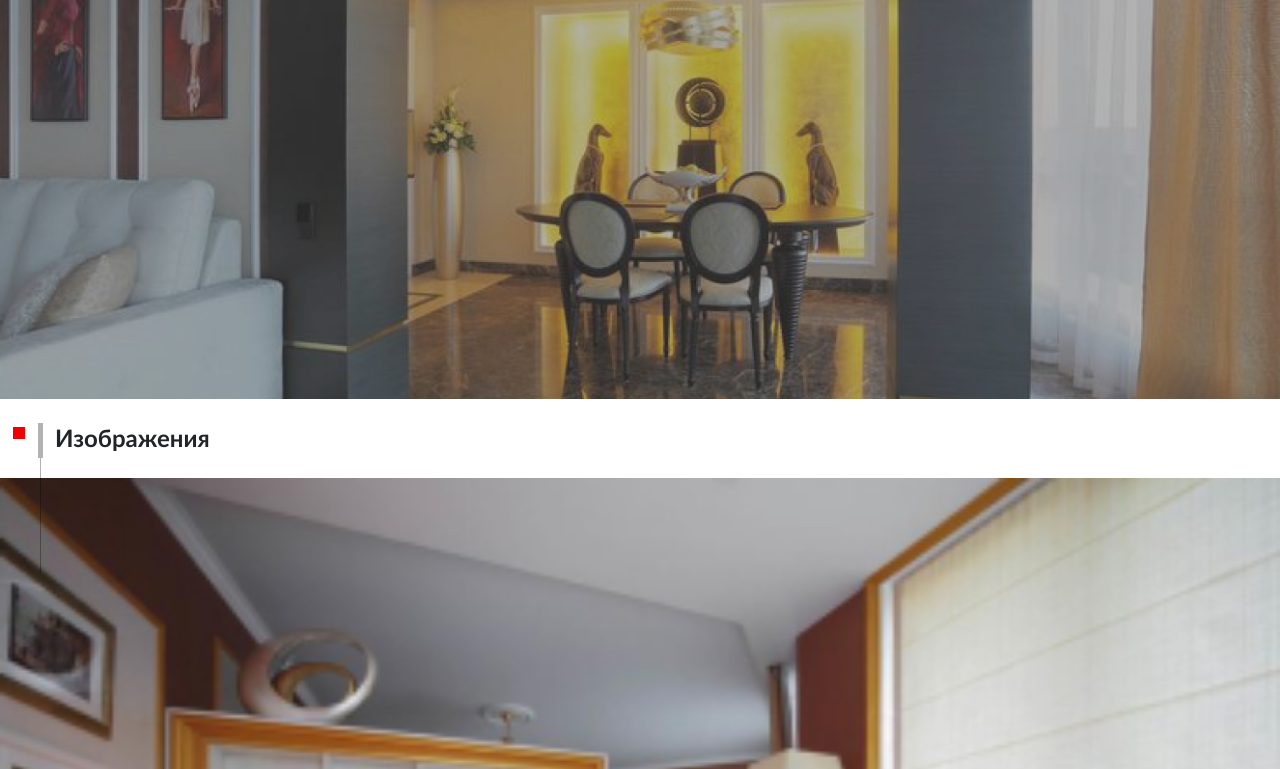
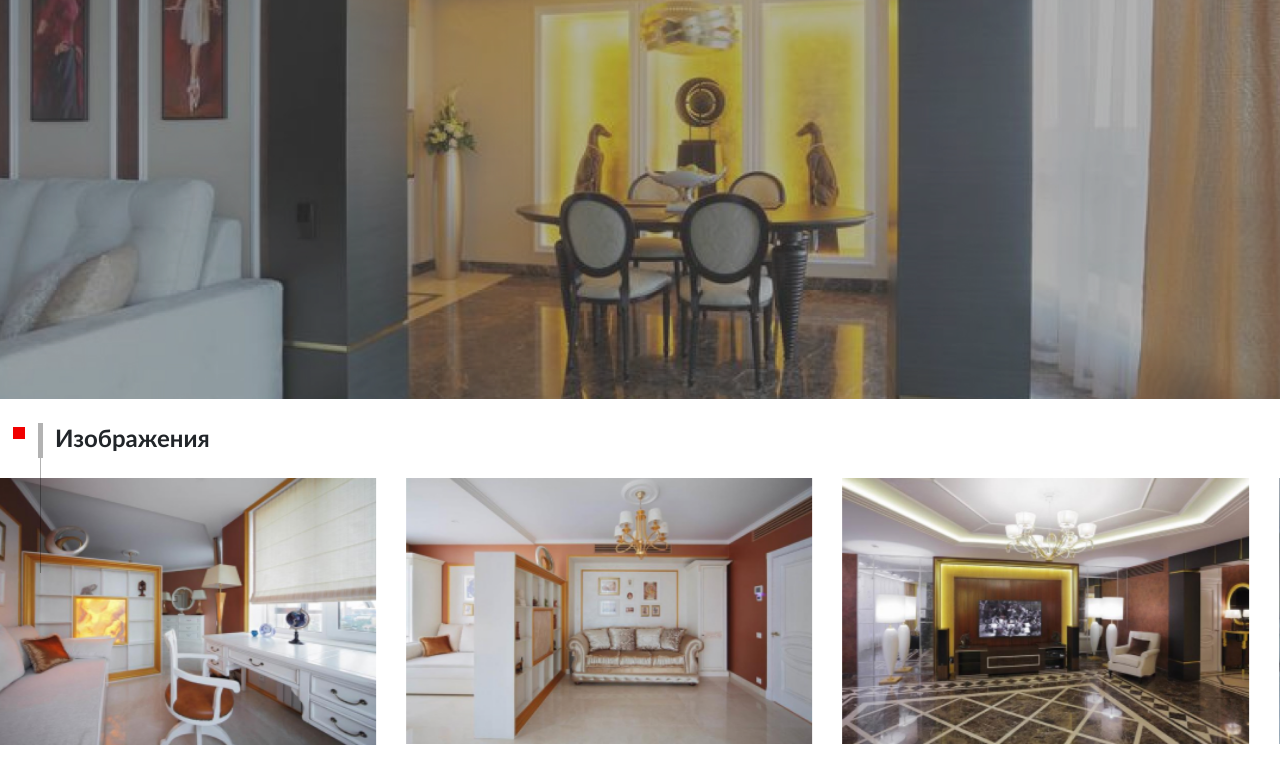
Before and after one commit to formexpert/alla, a website: page source/project-name.html in a window 1280 px wide. Shown: the part 101-870 px from the top of the page. Drawn offline with nearby package versions, Linux system fonts and the light colour scheme; files that its build step writes are made by us from their sources.

Commit message:
slider test

```diff
--- /dev/null
+++ b/source/js/design.js
@@ -0,0 +1,23 @@
+var swiper = new Swiper('.swiper-container', {
+  speed: 1200,
+  slidesPerView: 1,
+  spaceBetween: 0,
+  autoplay: {
+    delay: 5000,
+  },
+  loop: true,
+
+  // Responsive breakpoints
+  breakpointsInverse: true,
+  breakpoints: {
+    420: {
+      slidesPerView: 2,
+      spaceBetween: 0
+    },
+
+    767: {
+      slidesPerView: 3,
+      spaceBetween: 0
+    }
+  }
+});
--- /dev/null
+++ b/source/js/other.js
@@ -0,0 +1,23 @@
+var swiper = new Swiper('.swiper-container', {
+  speed: 1200,
+  slidesPerView: 1,
+  spaceBetween: 0,
+  autoplay: {
+    delay: 5000,
+  },
+  loop: true,
+
+  // Responsive breakpoints
+  breakpointsInverse: true,
+  breakpoints: {
+    420: {
+      slidesPerView: 2,
+      spaceBetween: 20
+    },
+
+    767: {
+      slidesPerView: 3,
+      spaceBetween: 30
+    }
+  }
+});
--- a/source/project-name.html
+++ b/source/project-name.html
@@ -8,6 +8,7 @@
   <link href="https://stackpath.bootstrapcdn.com/bootstrap/4.3.1/css/bootstrap.min.css" rel="stylesheet" integrity="sha384-ggOyR0iXCbMQv3Xipma34MD+dH/1fQ784/j6cY/iJTQUOhcWr7x9JvoRxT2MZw1T" crossorigin="anonymous">
   <link rel="stylesheet" href="css/style.css">
   <link rel="stylesheet" href="css/normalize.css">
+  <link rel="stylesheet" href="css/swiper.css">
 </head>
 <body>
   <header class="header header--design">
@@ -36,12 +37,14 @@
     <div class="design">
       <section class="design__galery">
         <h3><span class="title-dec">Изображения</span></h3>
-        <ul class="design__galery-list">
-          <li class="design__galery-item"><img class="desing__galery-pic" src="img/design__galery-pic-1.jpg" alt="Описание фото"></li>
-          <li class="design__galery-item"><img class="desing__galery-pic" src="img/design__galery-pic-2.jpg" alt="Описание фото"></li>
-          <li class="design__galery-item"><img class="desing__galery-pic" src="img/design__galery-pic-3.jpg" alt="Описание фото"></li>
-          <li class="design__galery-item"><img class="desing__galery-pic" src="img/design__galery-pic-4.jpg" alt="Описание фото"></li>
-        </ul>
+        <div class="galery__slider swiper-container">
+          <ul class="design__galery-list swiper-wrapper">
+            <li class="design__galery-item swiper-slide"><img class="desing__galery-pic" src="img/design__galery-pic-1.jpg" alt="Описание фото"></li>
+            <li class="design__galery-item swiper-slide"><img class="desing__galery-pic" src="img/design__galery-pic-2.jpg" alt="Описание фото"></li>
+            <li class="design__galery-item swiper-slide"><img class="desing__galery-pic" src="img/design__galery-pic-3.jpg" alt="Описание фото"></li>
+            <li class="design__galery-item swiper-slide"><img class="desing__galery-pic" src="img/design__galery-pic-4.jpg" alt="Описание фото"></li>
+          </ul>
+        </div>
       </section>
       <section class="design__about">
         <div class="wrapper">
@@ -87,14 +90,19 @@
       </section>
       <section class="other">
         <h3 class="other__title">Другие проекты</h3>
-        <ul class="other__list">
-          <li class="other__item"><a class="other__link" href="#"><img src="img/other-pic-1.jpg" alt=""></a></li>
-          <li class="other__item"><a class="other__link" href="#"><img src="img/other-pic-2.jpg" alt=""></a></li>
-          <li class="other__item"><a class="other__link" href="#"><img src="img/other-pic-1.jpg" alt=""></a></li>
-          <li class="other__item"><a class="other__link" href="#"><img src="img/other-pic-2.jpg" alt=""></a></li>
-        </ul>
+        <div class="swiper-container">
+          <ul class="other__list swiper-wrapper">
+            <li class="other__item swiper-slide"><a class="other__link" href="#"><img src="img/other-pic-1.jpg" alt=""></a></li>
+            <li class="other__item swiper-slide"><a class="other__link" href="#"><img src="img/other-pic-2.jpg" alt=""></a></li>
+            <li class="other__item swiper-slide"><a class="other__link" href="#"><img src="img/other-pic-1.jpg" alt=""></a></li>
+            <li class="other__item swiper-slide"><a class="other__link" href="#"><img src="img/other-pic-2.jpg" alt=""></a></li>
+          </ul>
+        </div>
       </section>
     </div>
   </main>
+  <script src="js/swiper.min.js"></script>
+  <script src="js/design.js"></script>
+  <script src="js/other.js"></script>
 </body>
 </html>
--- a/source/sass/other.scss
+++ b/source/sass/other.scss
@@ -30,4 +30,8 @@
   .other__title {
     padding-left: 55px;
   }
+
+  .other__list {
+    display: flex;
+  }
 }
```
